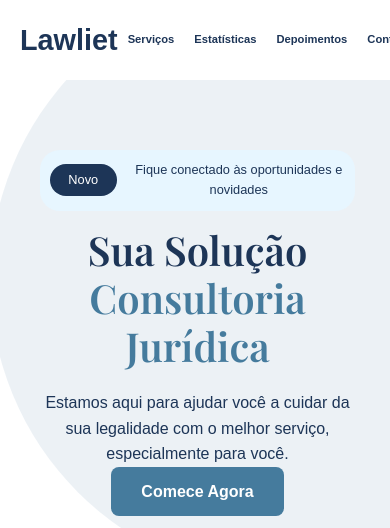
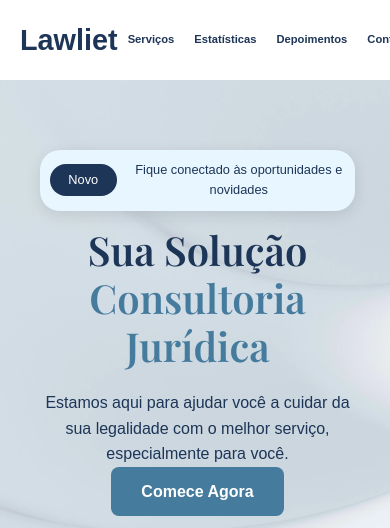
Before and after one commit to IvoBraatz/advocate, a website: page index.html in a window 390 px wide. Shown: the top 528 px of the page. Drawn offline with nearby package versions, Linux system fonts and the light colour scheme; a web font is replaced by a local one.

Commit message:
parallax hero

```diff
--- a/assets/css/main.css
+++ b/assets/css/main.css
@@ -77,25 +77,16 @@ body {
 
 /* Hero Section */
 .hero {
+    background-image: url('/assets/images/bghr.webp');
+    background-repeat: no-repeat;
+    background-size: cover;
+    background-attachment: fixed;
     display: flex;
     align-items: center;
     justify-content: space-between;
-    background: var(--light-color);
     padding: 50px 20px;
     position: relative;
     overflow: hidden;
-}
-
-.hero::before {
-    content: '';
-    position: absolute;
-    top: -100px;
-    right: -200px;
-    width: 600px;
-    height: 600px;
-    background: rgba(69, 123, 157, 0.1);
-    border-radius: 50%;
-    z-index: 0;
 }
 
 .hero-container {
@@ -115,6 +106,7 @@ body {
 .hero-content .badge {
     display: flex;
     background: #E7F6FF;
+    box-shadow: 0 4px 15px rgba(0, 0, 0, 0.1);
     color: #1d3557;
     padding: 10px 10px;
     border-radius: 20px;
@@ -523,4 +515,13 @@ body {
     .contact-content {
         max-width: 100%;
     }
+    .statistics {
+        padding: 50px 20px;
+    }
+    .statistics h2{
+        font-size: 2rem;
+    }
+    .stat-item p{
+        font-size: .7rem;
+    }
 }
```
Also changed, not shown: assets/images/bghr.webp (added).
